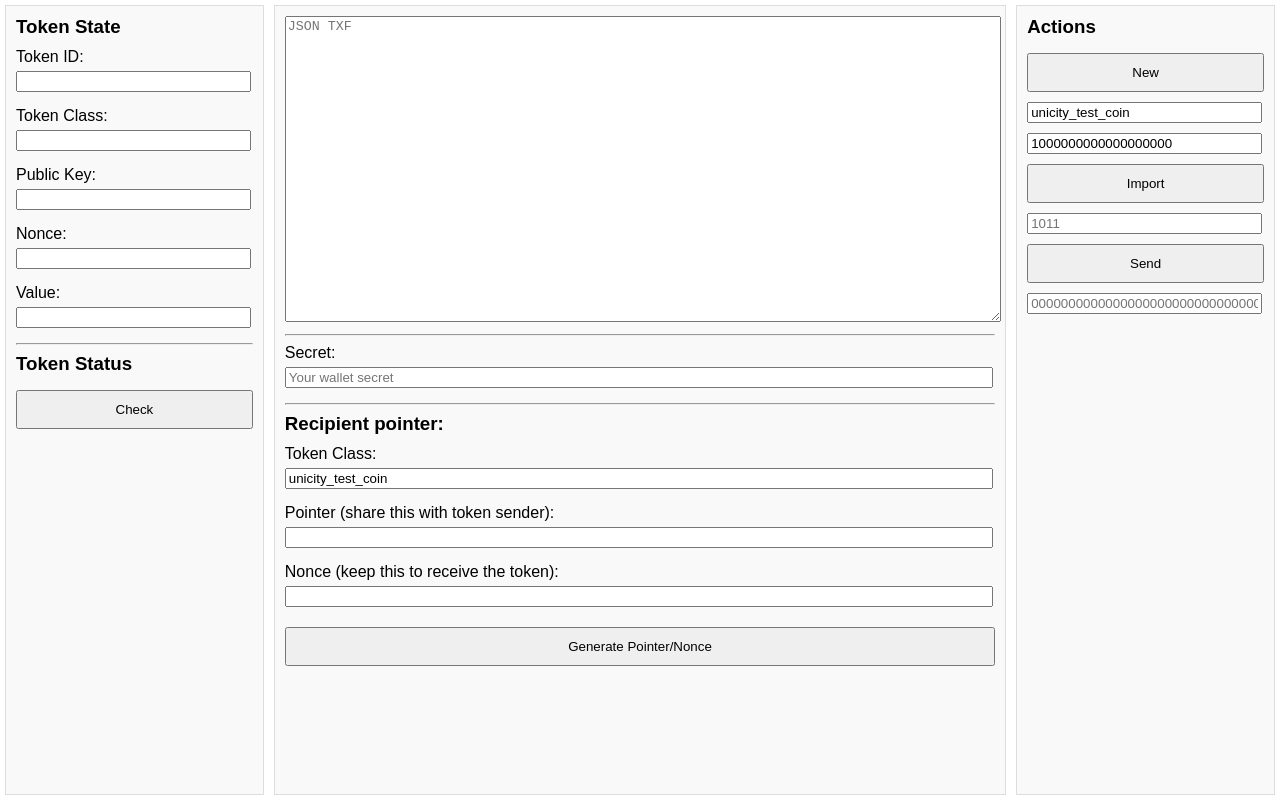
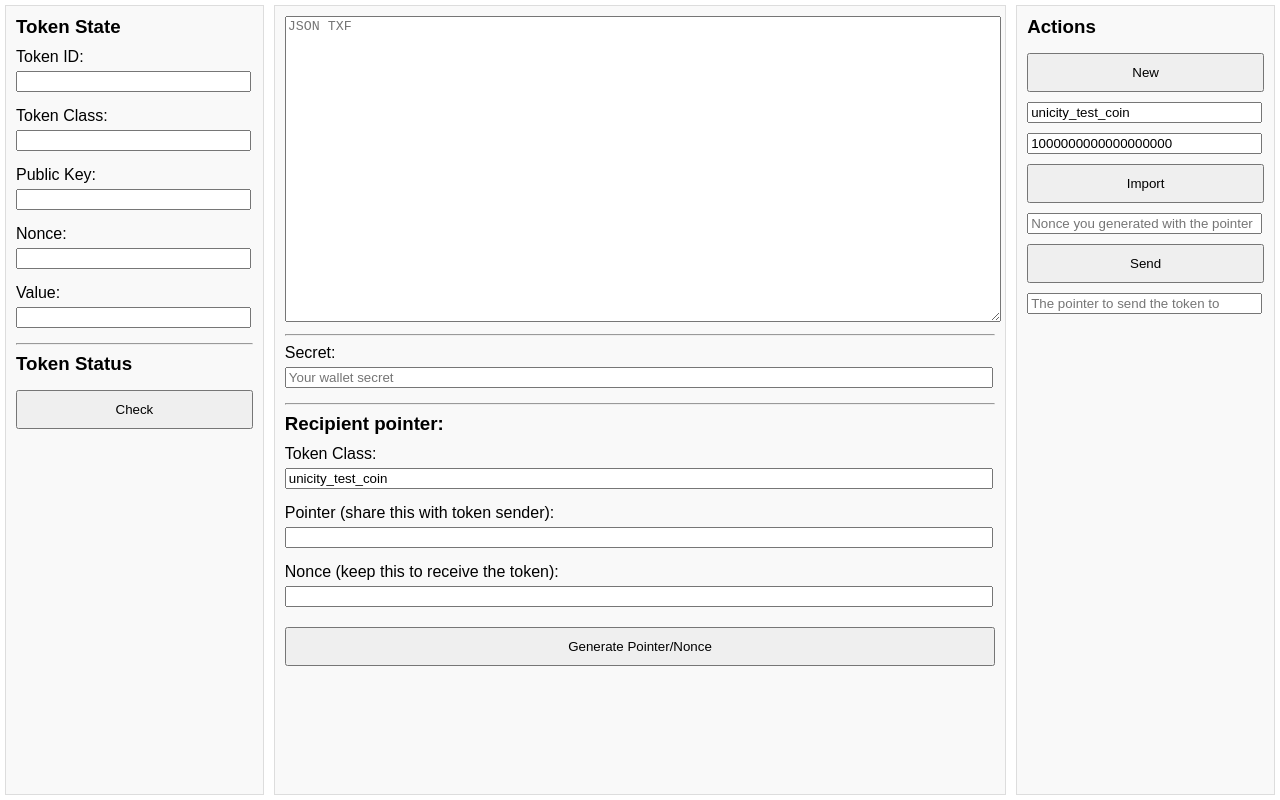
Before and after one commit to unicitynetwork/tx-flow-engine, a website built with webpack: page src/ipts.html in a window 1280 px wide. Built offline with nearby package versions, Linux system fonts and the light colour scheme.

Commit message:
Updated placeholders on the right panel in the GUI

```diff
--- a/src/ipts.html
+++ b/src/ipts.html
@@ -129,11 +129,11 @@
             </div>
             <div>
                 <button onclick="importHandler()">Import</button>
-                <input type="text" id="importNonce" placeholder="1011">
+                <input type="text" id="importNonce" placeholder="Nonce you generated with the pointer">
             </div>
             <div>
                 <button onclick="sendHandler()">Send</button>
-                <input type="text" id="pointer" placeholder="0000000000000000000000000000000000000000000000000000000000000000">
+                <input type="text" id="pointer" placeholder="The pointer to send the token to">
             </div>
         </div>
     </div>
```
Also changed, not shown: docs/index.html (+1 -1 lines).
